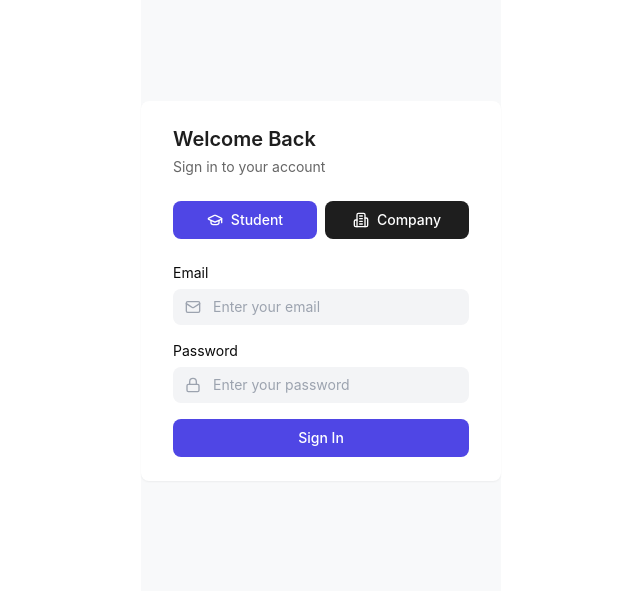
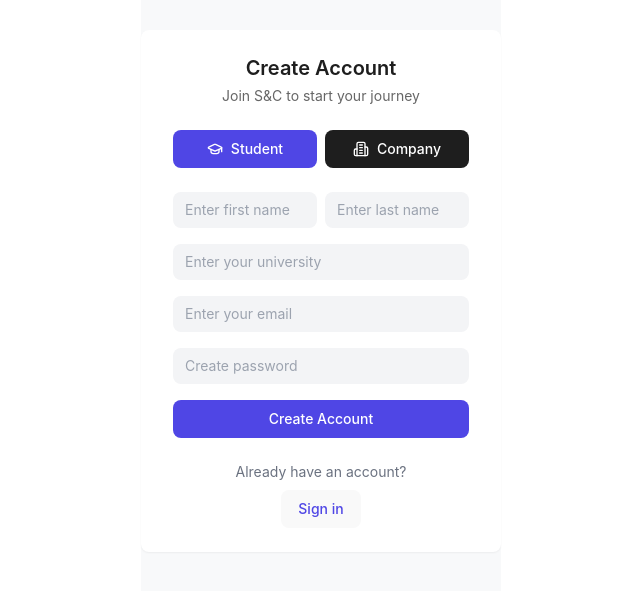
Before and after one commit to JhaBhatiaSharma/JhaBhatiaSharma, a React (Vite) app in the folder frontend/: page /register in a window 1280 px wide. Before the commit this address led to /login. Shown: the part 109-700 px from the top of the page, without its empty margins (319-959 px from the left). Built offline with nearby package versions, Linux system fonts and the light colour scheme.

Commit message:
linked login api for student only, backend needs changes for company login

```diff
--- a/frontend/src/App.jsx
+++ b/frontend/src/App.jsx
@@ -9,6 +9,7 @@ import StudentDashboard from './pages/StudentDashboard';
 import CompanyDashboard from './pages/CompanyDashboard';
 import ProfileBuilder from './pages/ProfileBuilder';
 import InternshipApplication from './pages/InternshipApplication';
+import SignupScreen from './Pages/SignupScreen';
 
 function App() {
   return (
@@ -17,6 +18,7 @@ function App() {
         <Routes>
           {/* Public Routes */}
           <Route path="/login" element={<AuthenticationScreen />} />  {/* Changed to AuthenticationScreen */}
+          <Route path="/register" element={<SignupScreen />} />
 
           {/* Protected Routes */}
           <Route
--- a/frontend/src/Pages/AuthenticationScreen.jsx
+++ b/frontend/src/Pages/AuthenticationScreen.jsx
@@ -1,146 +1,8 @@
-// import React, { useState } from 'react';
-// import { useNavigate } from 'react-router-dom';
-// import { useUser } from '../context/UserContext';
-// import { GraduationCap, Building2, Mail, Lock } from 'lucide-react';
-
-// const AuthenticationScreen = () => {
-//   const [userType, setUserType] = useState('student');
-//   const [formData, setFormData] = useState({
-//     email: '',
-//     password: ''
-//   });
-
-//   const { login } = useUser();
-//   const navigate = useNavigate();
-
-//   const handleSubmit = async (e) => {
-//     e.preventDefault();
-//     try {
-//       await login({ type: userType, email: formData.email });
-//       navigate(`/${userType}`);
-//     } catch (err) {
-//       console.error(err);
-//     }
-//   };
-
-//   return (
-//     <div className="min-h-screen bg-[#F8F9FA] flex items-center justify-center">
-//       <div className="w-[360px] bg-white rounded-lg shadow-sm">
-//         <div className="px-8 py-6">
-//           {/* Header */}
-//           <div className="mb-6">
-//             <h1 className="text-xl font-semibold text-[#1E1E1E]">Welcome Back</h1>
-//             <p className="text-sm text-[#666666] mt-1">Sign in to your account</p>
-//           </div>
-
-//           {/* User Type Toggle */}
-//           <div className="flex gap-2 mb-6">
-//             <button
-//               type="button"
-//               onClick={() => setUserType('student')}
-//               className={`flex items-center justify-center gap-2 flex-1 px-4 py-2 rounded-lg text-sm transition-colors
-//                 ${userType === 'student'
-//                   ? 'bg-[#4F46E5] text-white'
-//                   : 'bg-[#1E1E1E] text-white'}`}
-//             >
-//               <GraduationCap className="w-4 h-4" />
-//               Student
-//             </button>
-//             <button
-//               type="button"
-//               onClick={() => setUserType('company')}
-//               className={`flex items-center justify-center gap-2 flex-1 px-4 py-2 rounded-lg text-sm transition-colors
-//                 ${userType === 'company'
-//                   ? 'bg-[#4F46E5] text-white'
-//                   : 'bg-[#1E1E1E] text-white'}`}
-//             >
-//               <Building2 className="w-4 h-4" />
-//               Company
-//             </button>
-//           </div>
-
-//           {/* Form */}
-//           <form onSubmit={handleSubmit} className="space-y-4">
-//             <div>
-//               <label className="block text-sm mb-1.5">Email</label>
-//               <div className="relative">
-//                 <Mail className="absolute left-3 top-1/2 -translate-y-1/2 w-4 h-4 text-gray-400" />
-//                 <input
-//                   type="email"
-//                   value={formData.email}
-//                   onChange={(e) => setFormData({ ...formData, email: e.target.value })}
-//                   className="w-full bg-[#F3F4F6] pl-10 pr-3 py-2 rounded-lg text-sm focus:outline-none focus:ring-2 focus:ring-[#4F46E5]"
-//                   placeholder="Enter your email"
-//                 />
-//               </div>
-//             </div>
-
-//             <div>
-//               <label className="block text-sm mb-1.5">Password</label>
-//               <div className="relative">
-//                 <Lock className="absolute left-3 top-1/2 -translate-y-1/2 w-4 h-4 text-gray-400" />
-//                 <input
-//                   type="password"
-//                   value={formData.password}
-//                   onChange={(e) => setFormData({ ...formData, password: e.target.value })}
-//                   className="w-full bg-[#F3F4F6] pl-10 pr-3 py-2 rounded-lg text-sm focus:outline-none focus:ring-2 focus:ring-[#4F46E5]"
-//                   placeholder="Enter your password"
-//                 />
-//               </div>
-//             </div>
-
-//             <button
-//               type="submit"
-//               className="w-full bg-[#4F46E5] text-white py-2 rounded-lg text-sm font-medium hover:bg-[#4338CA] transition-colors"
-//             >
-//               Sign In
-//             </button>
-//           </form>
-
-//           {/* Demo Accounts */}
-//           <div className="mt-6 pt-6 border-t border-gray-100">
-//             <p className="text-center text-sm text-gray-500 mb-4">Try demo accounts:</p>
-//             <div className="space-y-2">
-//               <button
-//                 onClick={() => {
-//                   setFormData({
-//                     email: 'student@example.com',
-//                     password: 'password123'
-//                   });
-//                   setUserType('student');
-//                 }}
-//                 className="w-full flex items-center justify-center gap-2 p-2 bg-[#F3F4F6] rounded-lg text-sm hover:bg-gray-200 transition-colors"
-//               >
-//                 <GraduationCap className="w-4 h-4" />
-//                 Demo Student Account
-//               </button>
-//               <button
-//                 onClick={() => {
-//                   setFormData({
-//                     email: 'company@example.com',
-//                     password: 'password123'
-//                   });
-//                   setUserType('company');
-//                 }}
-//                 className="w-full flex items-center justify-center gap-2 p-2 bg-[#F3F4F6] rounded-lg text-sm hover:bg-gray-200 transition-colors"
-//               >
-//                 <Building2 className="w-4 h-4" />
-//                 Demo Company Account
-//               </button>
-//             </div>
-//           </div>
-//         </div>
-//       </div>
-//     </div>
-//   );
-// };
-
-// export default AuthenticationScreen;
-
 import React, { useState } from 'react';
 import { useNavigate } from 'react-router-dom';
-import axios from 'axios';
+import { useUser } from '../context/UserContext';
 import { GraduationCap, Building2, Mail, Lock } from 'lucide-react';
+import axios from "axios"
 
 const AuthenticationScreen = () => {
   const [userType, setUserType] = useState('student');
@@ -149,26 +11,24 @@ const AuthenticationScreen = () => {
     password: ''
   });
 
+  const { login } = useUser();
   const navigate = useNavigate();
-
   const handleSubmit = async (e) => {
     e.preventDefault();
     try {
-      const response = await axios.post('/login', {
-        type: userType,
-        email: formData.email,
-        password: formData.password, // Assuming your backend expects this
+      // API call to your backend
+      const response = await axios.get('/login', {
+        params: { email: formData.email },
+        headers: { usertype: userType }, // Send userType in headers as per backend requirement
       });
 
-      const { token } = response.data;
+      console.log('Login successful:', response.data);
 
-      // Save token in localStorage or context (not secure for production)
-      localStorage.setItem('authToken', token);
-
-      // Navigate to the appropriate dashboard
+      // Navigate to the dashboard based on userType
       navigate(`/${userType}`);
     } catch (err) {
-      console.error(err.response?.data?.message || 'An error occurred during login');
+      console.error('Login failed:', err.response?.data?.message || err.message);
+      alert(err.response?.data?.message || 'Login failed. Please try again.');
     }
   };
 
@@ -245,6 +105,48 @@ const AuthenticationScreen = () => {
               Sign In
             </button>
           </form>
+
+          {/* Demo Accounts */}
+          <div className="mt-6 pt-6 border-t border-gray-100">
+            <p className="text-center text-sm text-gray-500 mb-4">Try demo accounts:</p>
+            <div className="space-y-2">
+              <button
+                onClick={() => {
+                  setFormData({
+                    email: 'student@example.com',
+                    password: 'password123'
+                  });
+                  setUserType('student');
+                }}
+                className="w-full flex items-center justify-center gap-2 p-2 bg-[#F3F4F6] rounded-lg text-sm hover:bg-gray-200 transition-colors"
+              >
+                <GraduationCap className="w-4 h-4" />
+                Demo Student Account
+              </button>
+              <button
+                onClick={() => {
+                  setFormData({
+                    email: 'company@example.com',
+                    password: 'password123'
+                  });
+                  setUserType('company');
+                }}
+                className="w-full flex items-center justify-center gap-2 p-2 bg-[#F3F4F6] rounded-lg text-sm hover:bg-gray-200 transition-colors"
+              >
+                <Building2 className="w-4 h-4" />
+                Demo Company Account
+              </button>
+            </div>
+          </div>
+          <div className="mt-6 text-center">
+            <p className="text-sm text-gray-500">Don't have an account?</p>
+            <button
+              onClick={() => navigate('/register')}
+              className="mt-2 bg-[#4F46E5] text-white py-2 px-4 rounded-lg text-sm font-medium hover:bg-[#4338CA] transition-colors"
+            >
+              Sign Up Here
+            </button>
+          </div>
         </div>
       </div>
     </div>
--- /dev/null
+++ b/frontend/src/Pages/SignupScreen.jsx
@@ -0,0 +1,152 @@
+import React, { useState } from 'react';
+import { useNavigate } from 'react-router-dom';
+import axios from 'axios';
+import { GraduationCap, Building2 } from 'lucide-react';
+
+const SignupScreen = () => {
+  const [userType, setUserType] = useState('student');
+  const [formData, setFormData] = useState({
+    firstName: '',
+    lastName: '',
+    university: '',
+    email: '',
+    password: '',
+  });
+
+  const navigate = useNavigate();
+
+  const handleSubmit = async (e) => {
+    e.preventDefault();
+    try {
+      const headers = { usertype: userType };
+      const payload = userType === 'student'
+        ? {
+            firstName: formData.firstName,
+            lastName: formData.lastName,
+            university: formData.university,
+            email: formData.email,
+            password: formData.password, // Assuming password is required
+          }
+        : {
+            companyName: formData.firstName, // Assuming company name maps to firstName
+            email: formData.email,
+            password: formData.password, // Assuming password is required
+          };
+
+      const response = await axios.post('/register', payload, { headers });
+      console.log('Signup successful:', response.data);
+
+      alert('Signup successful! Please log in.');
+      navigate('/login');
+    } catch (err) {
+      console.error('Signup failed:', err.response?.data?.message || err.message);
+      alert(err.response?.data?.message || 'Signup failed. Please try again.');
+    }
+  };
+
+  return (
+    <div className="min-h-screen bg-[#F8F9FA] flex items-center justify-center">
+      <div className="w-[360px] bg-white rounded-lg shadow-sm">
+        <div className="px-8 py-6">
+          {/* Header */}
+          <div className="mb-6 text-center">
+            <h1 className="text-xl font-semibold text-[#1E1E1E]">Create Account</h1>
+            <p className="text-sm text-[#666666] mt-1">Join S&C to start your journey</p>
+          </div>
+
+          {/* User Type Toggle */}
+          <div className="flex gap-2 mb-6">
+            <button
+              type="button"
+              onClick={() => setUserType('student')}
+              className={`flex items-center justify-center gap-2 flex-1 px-4 py-2 rounded-lg text-sm transition-colors ${
+                userType === 'student' ? 'bg-[#4F46E5] text-white' : 'bg-[#1E1E1E] text-white'
+              }`}
+            >
+              <GraduationCap className="w-4 h-4" />
+              Student
+            </button>
+            <button
+              type="button"
+              onClick={() => setUserType('recruiter')}
+              className={`flex items-center justify-center gap-2 flex-1 px-4 py-2 rounded-lg text-sm transition-colors ${
+                userType === 'recruiter' ? 'bg-[#4F46E5] text-white' : 'bg-[#1E1E1E] text-white'
+              }`}
+            >
+              <Building2 className="w-4 h-4" />
+              Company
+            </button>
+          </div>
+
+          {/* Form */}
+          <form onSubmit={handleSubmit} className="space-y-4">
+            {userType === 'student' && (
+              <>
+                <div className="flex gap-2">
+                  <input
+                    type="text"
+                    value={formData.firstName}
+                    onChange={(e) => setFormData({ ...formData, firstName: e.target.value })}
+                    placeholder="Enter first name"
+                    className="w-1/2 bg-[#F3F4F6] px-3 py-2 rounded-lg text-sm focus:outline-none focus:ring-2 focus:ring-[#4F46E5]"
+                    required
+                  />
+                  <input
+                    type="text"
+                    value={formData.lastName}
+                    onChange={(e) => setFormData({ ...formData, lastName: e.target.value })}
+                    placeholder="Enter last name"
+                    className="w-1/2 bg-[#F3F4F6] px-3 py-2 rounded-lg text-sm focus:outline-none focus:ring-2 focus:ring-[#4F46E5]"
+                    required
+                  />
+                </div>
+                <input
+                  type="text"
+                  value={formData.university}
+                  onChange={(e) => setFormData({ ...formData, university: e.target.value })}
+                  placeholder="Enter your university"
+                  className="w-full bg-[#F3F4F6] px-3 py-2 rounded-lg text-sm focus:outline-none focus:ring-2 focus:ring-[#4F46E5]"
+                />
+              </>
+            )}
+            <input
+              type="email"
+              value={formData.email}
+              onChange={(e) => setFormData({ ...formData, email: e.target.value })}
+              placeholder="Enter your email"
+              className="w-full bg-[#F3F4F6] px-3 py-2 rounded-lg text-sm focus:outline-none focus:ring-2 focus:ring-[#4F46E5]"
+              required
+            />
+            <input
+              type="password"
+              value={formData.password}
+              onChange={(e) => setFormData({ ...formData, password: e.target.value })}
+              placeholder="Create password"
+              className="w-full bg-[#F3F4F6] px-3 py-2 rounded-lg text-sm focus:outline-none focus:ring-2 focus:ring-[#4F46E5]"
+              required
+            />
+            <button
+              type="submit"
+              className="w-full bg-[#4F46E5] text-white py-2 rounded-lg text-sm font-medium hover:bg-[#4338CA] transition-colors"
+            >
+              Create Account
+            </button>
+          </form>
+
+          {/* Redirect to Login */}
+          <div className="mt-6 text-center">
+            <p className="text-sm text-gray-500">Already have an account?</p>
+            <button
+              onClick={() => navigate('/login')}
+              className="mt-2 text-sm text-[#4F46E5] hover:underline"
+            >
+              Sign in
+            </button>
+          </div>
+        </div>
+      </div>
+    </div>
+  );
+};
+
+export default SignupScreen;
```
